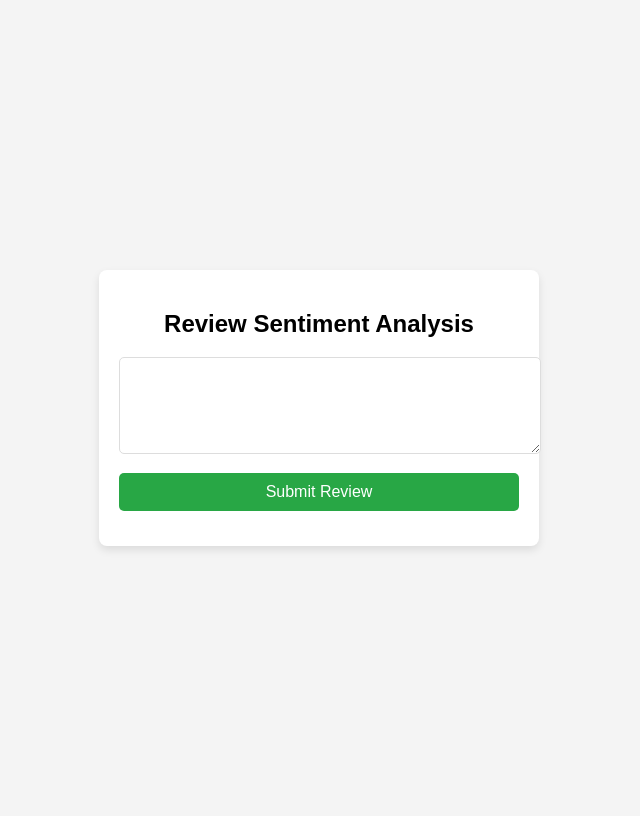
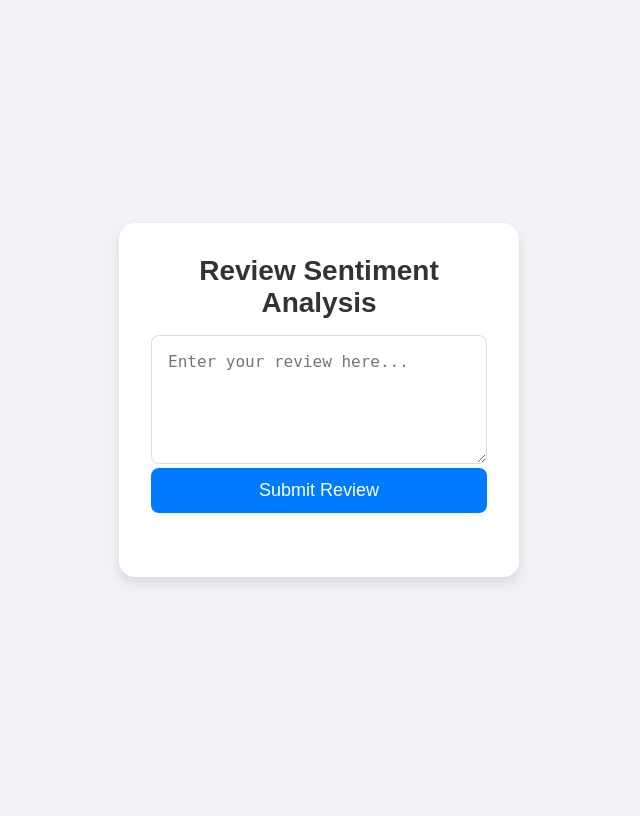
Before and after one commit to CharakaMihiranga/SE10-Sessions, a Flask app: page / in a window 1280 px wide. Shown: the whole page, without its empty margins (321-961 px from the left). After the commit the page ends 583 px from the top, so only its background shows below. Run offline with Flask 3, Linux system fonts and the light colour scheme.

Commit message:
Review page modify

```diff
--- a/Python-TextBlob with Flask/app.py
+++ b/Python-TextBlob with Flask/app.py
@@ -17,11 +17,11 @@ def analyzereview():
     sentiment = blob.sentiment.polarity
 
     if sentiment > 0:
-        result = "Positive Review✅🎉"
+        result = "Positive Review✅"
     elif sentiment < 0:
-        result = "Negative Review🫤"
+        result = "Negative Review☹️"
     elif sentiment == 0:
-        result = "Neutral Review👍"
+        result = "Neutral Review😐"
 
     return jsonify({'sentiment': result})
 
--- a/Python-TextBlob with Flask/static/js/script.js
+++ b/Python-TextBlob with Flask/static/js/script.js
@@ -1,9 +1,10 @@
-   document.getElementById('review-form').addEventListener('submit', async function(event) {
-        event.preventDefault();
+document.getElementById('review-form').addEventListener('submit', async function(event) {
+    event.preventDefault();
 
-        const reviewText = document.getElementById('review').value;
+    const reviewText = document.getElementById('review').value;
 
-            const response = await fetch('/analyzereview', {
+    try {
+        const response = await fetch('/analyzereview', {
             method: 'POST',
             headers: {
                 'Content-Type': 'application/json'
@@ -13,4 +14,10 @@
 
         const data = await response.json();
         document.getElementById('result').textContent = 'Sentiment: ' + data.sentiment;
-    });
+
+        // document.getElementById('review').value = '';
+    } catch (error) {
+        console.error('Error:', error);
+        document.getElementById('result').textContent = 'An error occurred. Please try again.';
+    }
+});
--- a/Python-TextBlob with Flask/templates/index.html
+++ b/Python-TextBlob with Flask/templates/index.html
@@ -6,54 +6,92 @@
     <title>Review Sentiment Analysis</title>
     <style>
         body {
-            font-family: Arial, sans-serif;
-            background-color: #f4f4f4;
+            font-family: 'Poppins', sans-serif;
+            background-color: #f0f2f5;
             display: flex;
             justify-content: center;
             align-items: center;
-            height: 100vh;
+            min-height: 100vh;
+            margin: 0;
+            padding: 0;
         }
 
         .review-form {
-            background-color: white;
-            padding: 20px;
-            border-radius: 8px;
-            box-shadow: 0px 4px 8px rgba(0, 0, 0, 0.1);
+            background-color: #ffffff;
+            padding: 2rem;
+            border-radius: 16px;
+            box-shadow: 0 6px 12px rgba(0, 0, 0, 0.1);
+            max-width: 100%;
             width: 400px;
+            box-sizing: border-box;
+            display: flex;
+            flex-direction: column;
+            gap: 1rem;
         }
 
         .review-form h2 {
+            font-size: 1.75rem;
+            margin: 0;
+            color: #333;
             text-align: center;
         }
 
         .review-form textarea {
             width: 100%;
-            padding: 10px;
+            padding: 1rem;
             border: 1px solid #ddd;
-            border-radius: 5px;
+            border-radius: 8px;
             resize: vertical;
-            margin-bottom: 15px;
+            font-size: 1rem;
+            box-sizing: border-box;
+            transition: border-color 0.3s;
+        }
+
+        .review-form textarea:focus {
+            border-color: #007bff;
+            outline: none;
         }
 
         .review-form button {
             width: 100%;
-            padding: 10px;
-            background-color: #28a745;
+            padding: 0.75rem;
+            background-color: #007bff;
             color: white;
             border: none;
-            border-radius: 5px;
+            border-radius: 8px;
             cursor: pointer;
-            font-size: 16px;
+            font-size: 1.125rem;
+            transition: background-color 0.3s, transform 0.2s;
         }
 
         .review-form button:hover {
-            background-color: #218838;
+            background-color: #0056b3;
+        }
+
+        .review-form button:active {
+            transform: scale(0.98);
         }
 
         .result {
             text-align: center;
-            font-size: 18px;
-            margin-top: 15px;
+            font-size: 1.125rem;
+            margin-top: 1rem;
+            color: #555;
+        }
+
+        @media (max-width: 480px) {
+            .review-form {
+                width: 90%;
+                padding: 1.5rem;
+            }
+
+            .review-form h2 {
+                font-size: 1.5rem;
+            }
+
+            .review-form button {
+                font-size: 1rem;
+            }
         }
     </style>
 </head>
@@ -62,7 +100,7 @@
 <div class="review-form">
     <h2>Review Sentiment Analysis</h2>
     <form id="review-form">
-        <textarea name="review" id="review" rows="5" placeholder="" required></textarea><br>
+        <textarea name="review" id="review" rows="5" placeholder="Enter your review here..." required></textarea>
         <button type="submit">Submit Review</button>
     </form>
     <div class="result" id="result">
```
